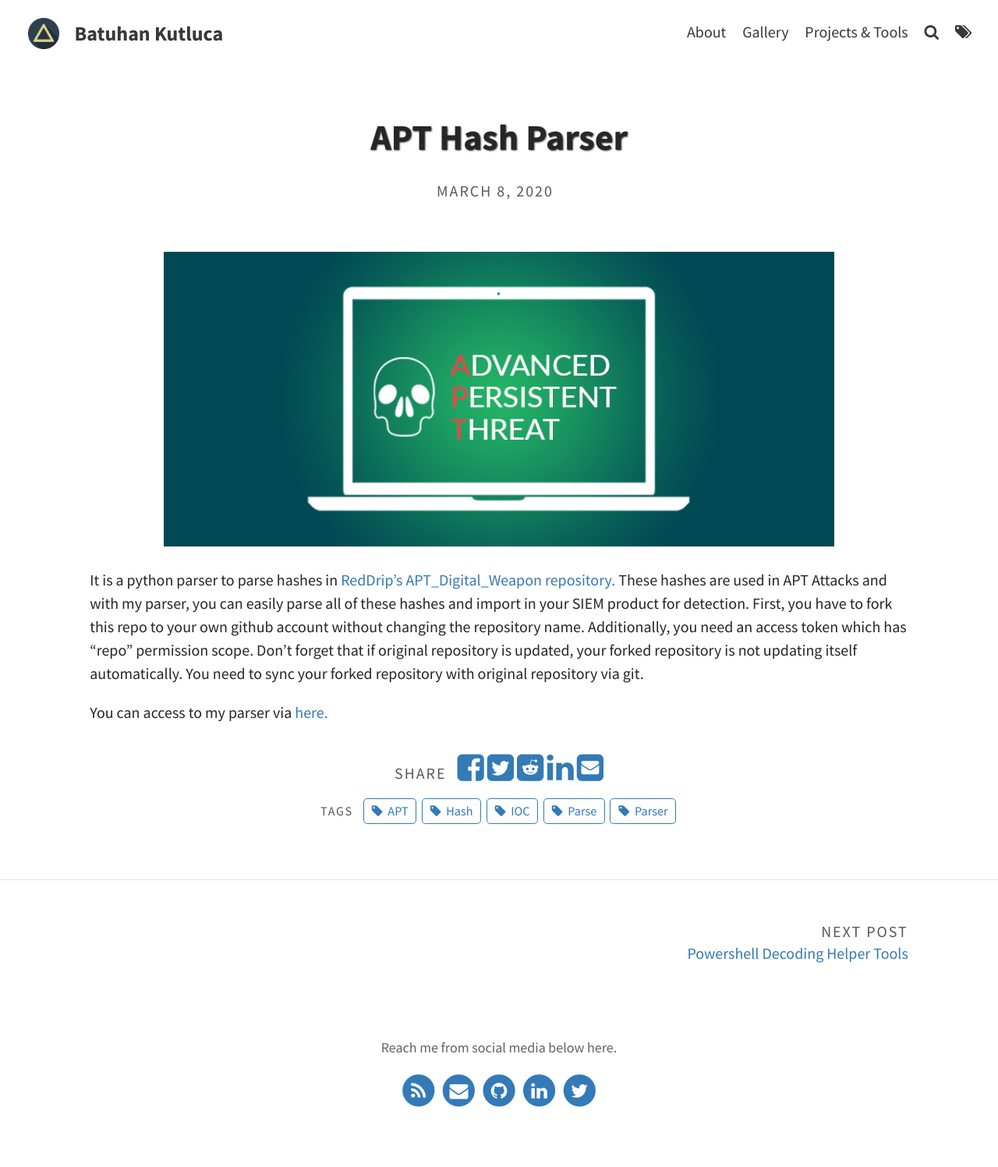
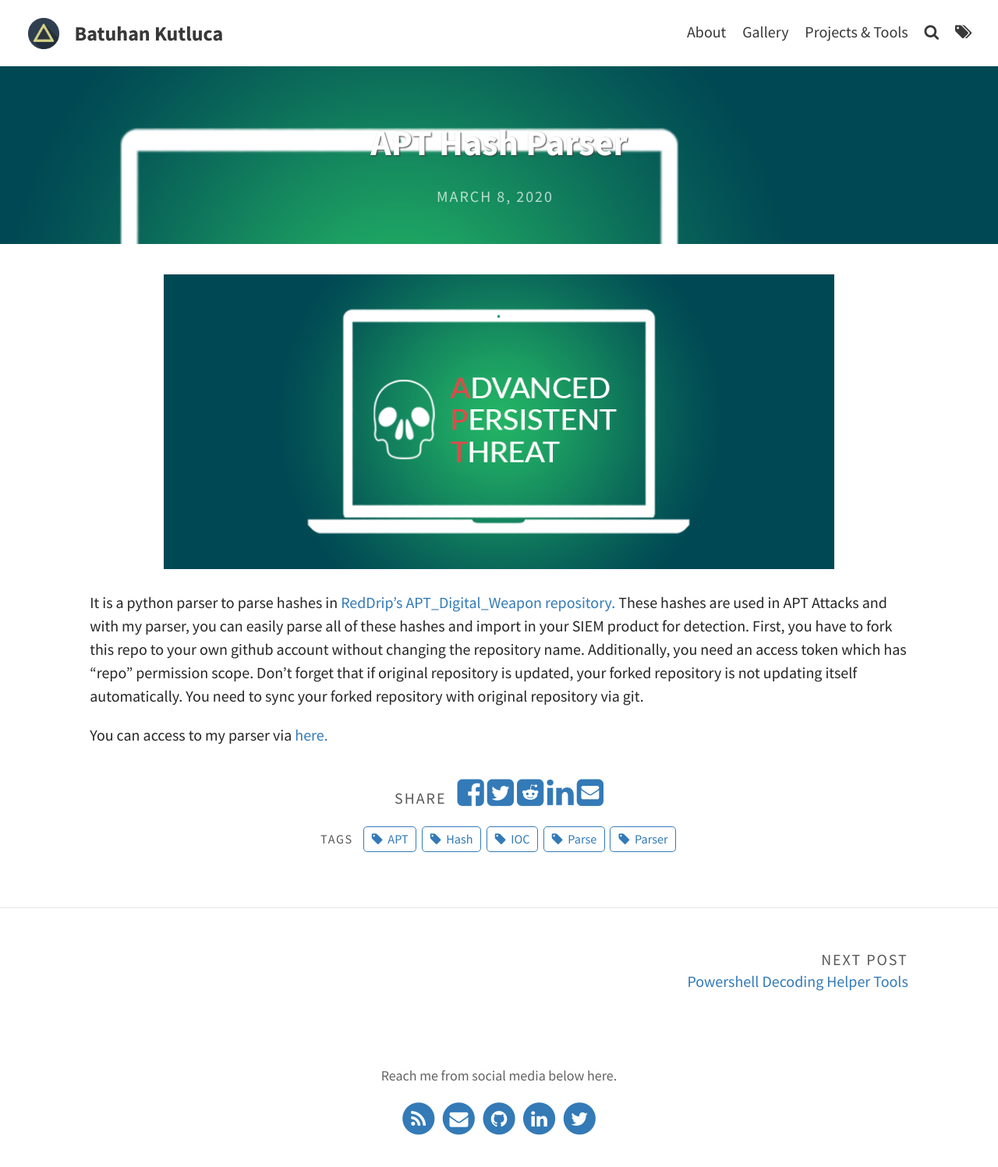
Before and after one commit to batuhankutluca/batuhankutluca.github.io, a Jekyll site: the page built from _portfolio/apt_hash_parser.md, in a window 1280 px wide. Shown: the whole page at 78% size. Built offline with Jekyll 4.4.1, drawn with Linux system fonts in a browser that asks for light colours; before the commit the page ends 1461 px from its top, so only the background shows below that.

Commit message:
Update apt_hash_parser.md

```diff
--- a/_portfolio/apt_hash_parser.md
+++ b/_portfolio/apt_hash_parser.md
@@ -2,6 +2,7 @@
 layout: post
 title: APT Hash Parser
 img: "assets/img/portfolio/APT.png"
+feature-img: "assets/img/portfolio/APT.png"
 date: March, 08 2020
 tags: [APT,Parse,Parser,Hash,IOC]
 ---
```
